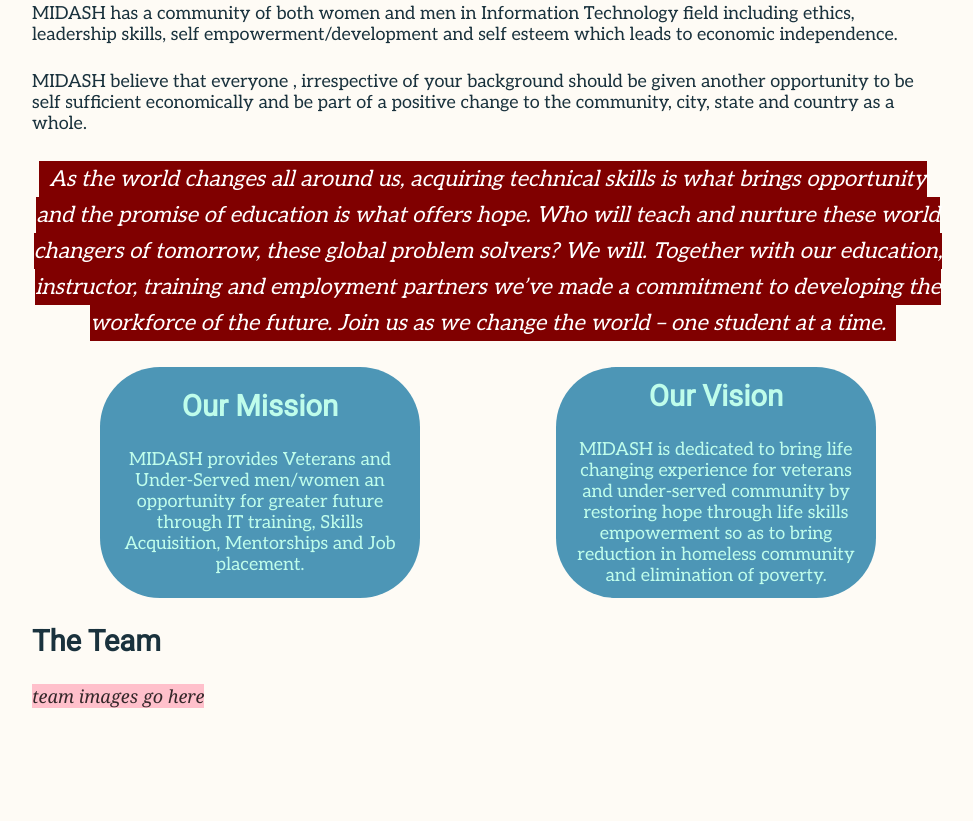
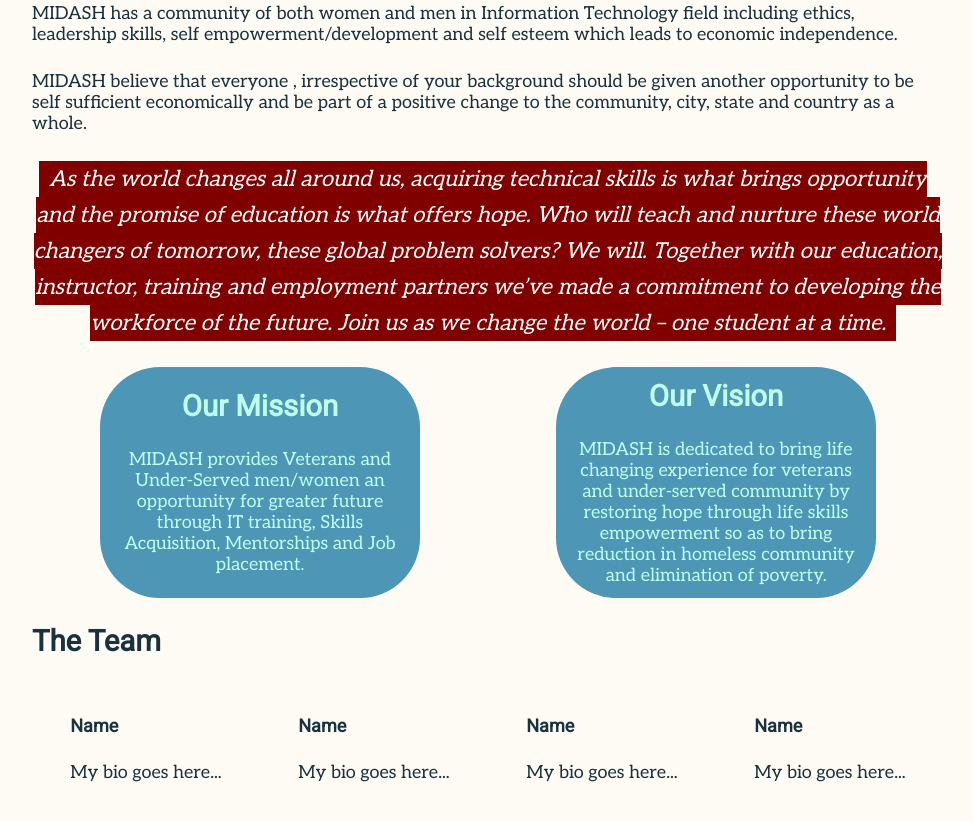
Before and after one commit to nicktu12/midash, a Gatsby site: page /about-us in a window 1280 px wide. Shown: the part 305-1126 px from the top of the page, without its empty margins (152-1125 px from the left). Before the commit the page ends 1037 px from the top, so only its background shows below. Built offline with nearby package versions, Linux system fonts and the light colour scheme; Gatsby itself is replaced by a stand-in of ours.

Commit message:
Add team html and basic style

```diff
--- a/src/pages/about-us.js
+++ b/src/pages/about-us.js
@@ -44,7 +44,36 @@
       </article>
     </section>
     <h2>The Team</h2>
-    <em style={{ backgroundColor: `pink` }}>team images go here</em>
+    <section className="team-section">
+      <article>
+        <img src="" alt=""/>
+        <div>
+          <h4>Name</h4>
+          <p>My bio goes here...</p>
+        </div>
+      </article>
+      <article>
+        <img src="" alt=""/>
+        <div>
+          <h4>Name</h4>
+          <p>My bio goes here...</p>
+        </div>
+      </article>
+      <article>
+        <img src="" alt=""/>
+        <div>
+          <h4>Name</h4>
+          <p>My bio goes here...</p>
+        </div>
+      </article>
+      <article>
+        <img src="" alt=""/>
+        <div>
+          <h4>Name</h4>
+          <p>My bio goes here...</p>
+        </div>
+      </article>
+    </section>
   </Layout>
 )
 
--- a/src/styles/about.css
+++ b/src/styles/about.css
@@ -17,3 +17,9 @@
   text-align: center;
   margin-bottom: 0;
 }
+
+.team-section {
+  display: flex;
+  flex-wrap: wrap;
+  justify-content: space-around;
+}
```
